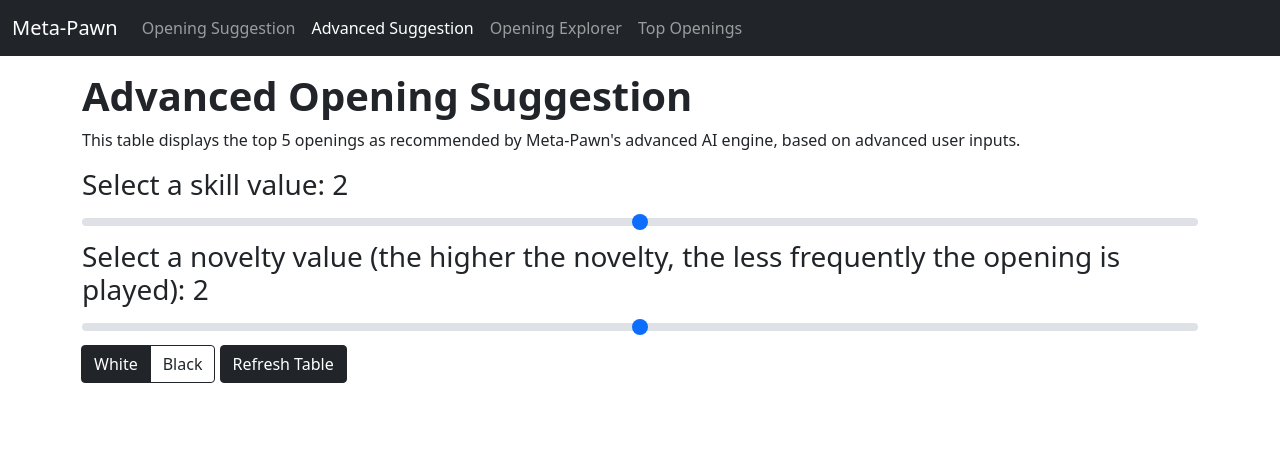
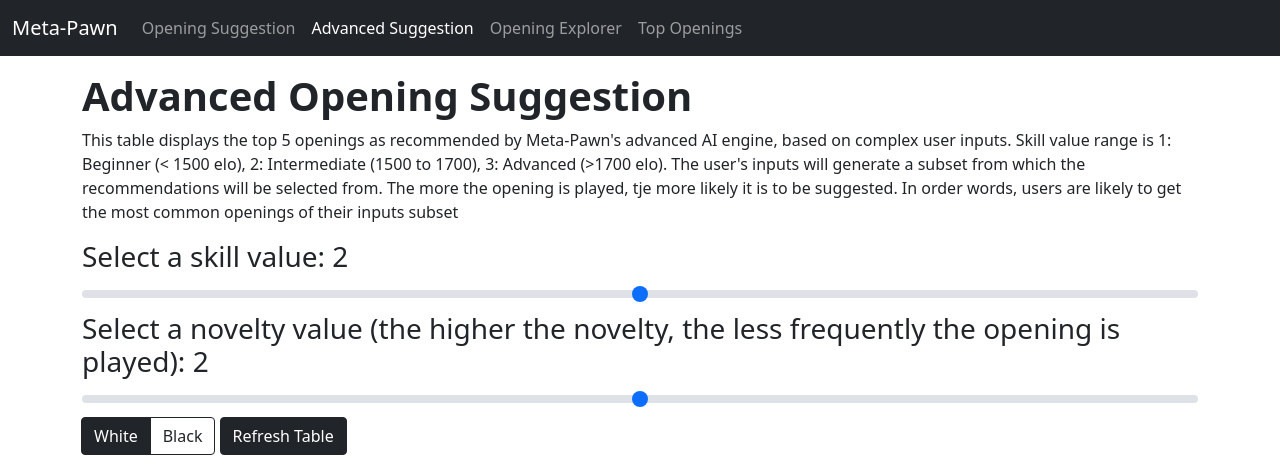
Before and after one commit to AlasdairBennett/meta-pawn, a Flask app: page / in a window 1280 px wide. Shown: the top 464 px of the page. Run offline with Flask 2, Linux system fonts and the light colour scheme; parts of the project's set-up code (start-up, migrations or seed data) failed here and were passed over; some libraries are stand-ins or nearby versions.

Commit message:
change Advanced Opening Suggestion description

```diff
--- a/project/stats/templates/stats/opening_suggester.html
+++ b/project/stats/templates/stats/opening_suggester.html
@@ -36,7 +36,9 @@
         <header class="content-text">
             <h1><strong>Advanced Opening Suggestion</strong></h1>
             <p>This table displays the top 5 openings as recommended by Meta-Pawn's advanced AI engine, based on
-                advanced user inputs.</p>
+                complex user inputs. Skill value range is 1: Beginner (< 1500 elo), 2: Intermediate (1500 to 1700), 3: Advanced (>1700 elo).
+                The user's inputs will generate a subset from which the recommendations will be selected from. The more the opening is played, tje
+                more likely it is to be suggested. In order words, users are likely to get the most common openings of their inputs subset</p>
         </header>
 
         <body>
```
